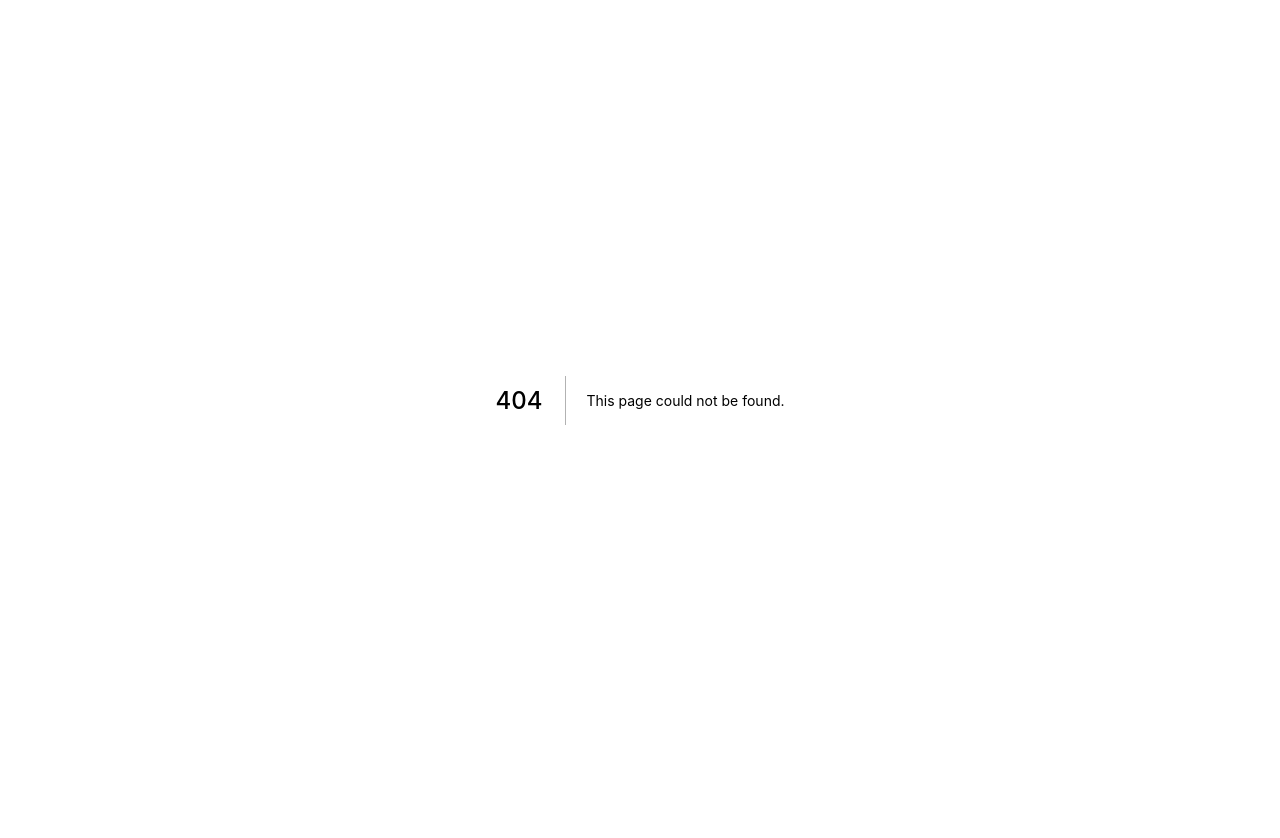
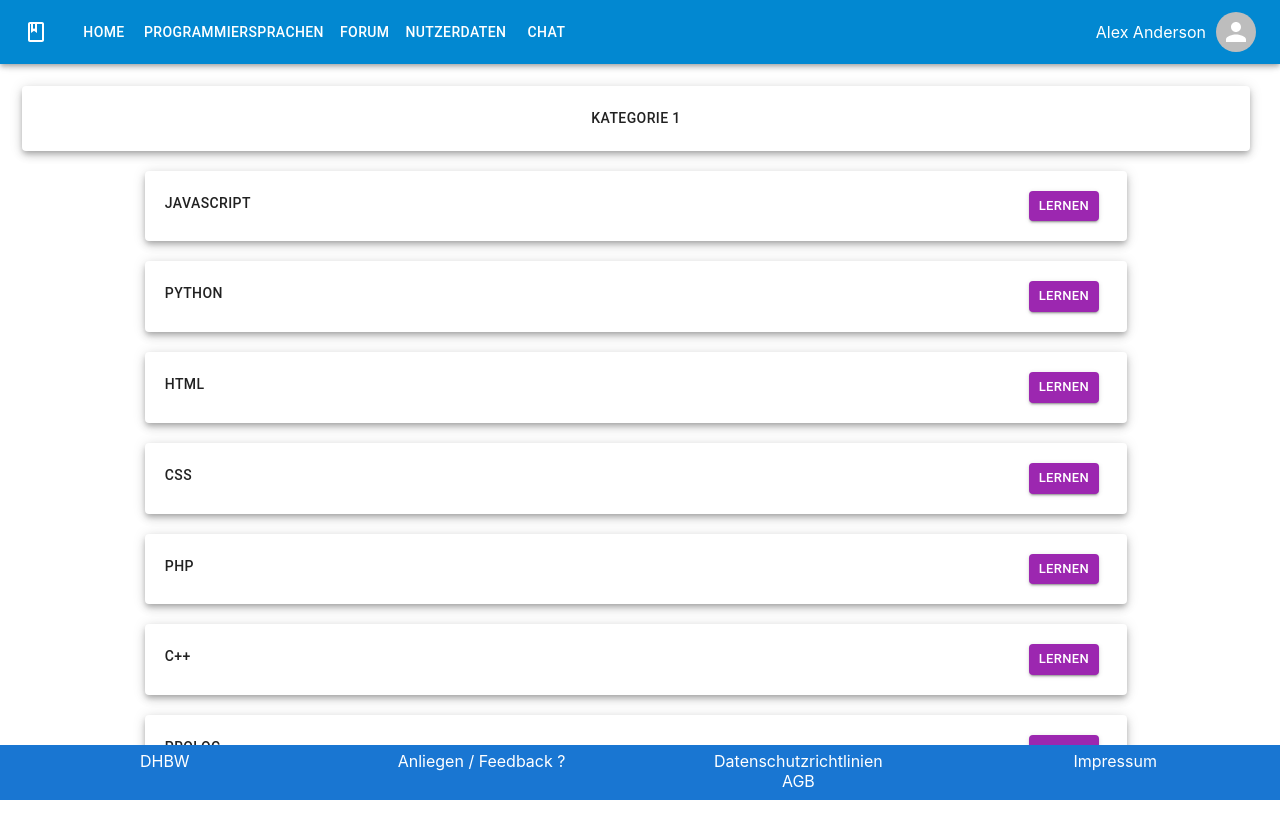
Before and after one commit to sakulklk/Lernmanagement, a Next.js app: page /programmiersprachen_uebersicht in a window 1280 px wide. Before the commit this address had no page. Shown: the top 838 px of the page. Before the commit the page ends 800 px from the top, so only its background shows below. Built offline with nearby package versions, Linux system fonts and the light colour scheme.

Commit message:
1 file modified, 4 added, 2 deleted

```diff
--- a/components/NavBar.js
+++ b/components/NavBar.js
@@ -18,7 +18,7 @@ export default function NavBar() {
   const loggedIn = true;
   const pages = [
     { name: 'Home', route: '/' },
-    { name: 'Programmiersprachen', route: '/programmiersprachen' },
+    { name: 'Programmiersprachen', route: '/programmiersprachen_uebersicht' },
     { name: 'Forum', route: '/forum' },
     { name: 'Nutzerdaten', route: '/nutzerdaten_kontoinformationen' },
     { name: 'Chat', route: '/chat' },
--- /dev/null
+++ b/components/lernsprachen/LernsprachenKategorie.js
@@ -0,0 +1,16 @@
+import * as React from 'react';
+
+import Paper from '@mui/material/Paper';
+import Typography from '@mui/material/Typography';
+
+export default function LernsprachenKategorie({ name, progress }) {
+  return (
+    <>
+      <Paper elevation={5} style={{ padding: '20px', textAlign: 'center' }}>
+        <Typography variant="button" noWrap>
+          Kategorie 1
+        </Typography>
+      </Paper>
+    </>
+  );
+}
--- /dev/null
+++ b/components/lernsprachen/LernsprachenPaper.js
@@ -0,0 +1,30 @@
+import * as React from 'react';
+import Grid from '@mui/material/Grid';
+import Paper from '@mui/material/Paper';
+import Typography from '@mui/material/Typography';
+import Button from '@mui/material/Button';
+
+export default function LernsprachenPaper({ name, progress }) {
+  return (
+    <>
+      <Paper
+        elevation={5}
+        style={{ margin: '20px auto', padding: '20px', width: '80%' }}
+      >
+        <Grid container>
+          <Grid item xs={11}>
+            <Typography variant="button" noWrap>
+              {name}
+            </Typography>
+          </Grid>
+          <Grid item xs={1}>
+            <Button variant="contained" color="secondary" size="small">
+              {' '}
+              lernen{' '}
+            </Button>
+          </Grid>
+        </Grid>
+      </Paper>
+    </>
+  );
+}
--- /dev/null
+++ b/pages/programmiersprachen_uebersicht.js
@@ -0,0 +1,80 @@
+import NavBar from '../components/NavBar.js';
+import Footer from '../components/Footer.js';
+import LernsprachenPaper from '../components/lernsprachen/LernsprachenPaper.js';
+import LernsprachenKategorie from '../components/lernsprachen/LernsprachenKategorie.js';
+import Grid from '@mui/material/Grid';
+
+import Typography from '@mui/material/Typography';
+
+export default function Test() {
+  const learningLanguages = [
+    {
+      name: 'JavaScript',
+      progress: 78,
+      learningMark: 'JSON',
+      category: 'Webentwicklung',
+    },
+    {
+      name: 'Python',
+      progress: 65,
+      learningMark: 'Tkinter',
+      category: 'Webentwicklung',
+    },
+    {
+      name: 'HTML',
+      progress: 90,
+      learningMark: 'Profiwissen',
+      category: 'Webentwicklung',
+    },
+    {
+      name: 'CSS',
+      progress: 77,
+      learningMark: 'Animationen',
+      category: 'Webentwicklung',
+    },
+    {
+      name: 'PHP',
+      progress: 9,
+      learningMark: 'Anwendungsbereiche',
+      category: 'Webentwicklung',
+    },
+    {
+      name: 'C++',
+      progress: 13,
+      learningMark: 'Variablen',
+      category: 'Webentwicklung',
+    },
+    {
+      name: 'Prolog',
+      progress: 55,
+      learningMark: 'Arithmetik',
+      category: 'Webentwicklung',
+    },
+  ];
+  return (
+    <>
+      <div style={{ marginBottom: '65px' }}>
+        <NavBar></NavBar>
+        <Grid container spacing={1}>
+          <Grid
+            item
+            xs={12}
+            style={{
+              margin: '30px',
+              padding: '0px',
+            }}
+          >
+            <LernsprachenKategorie />
+            {learningLanguages.map((learningLanguage) => (
+              <LernsprachenPaper
+                name={learningLanguage.name}
+                progress={learningLanguage.progress}
+              />
+            ))}
+          </Grid>
+        </Grid>
+      </div>
+      <Footer></Footer>
+    </>
+  );
+}
```
Also changed, not shown: components/lernsprachen/LernsprachenListItem.js (added, +16 -0 lines), pages/programmiersprachen.js (deleted, +0 -12 lines), components/CodinglanguageNav.js (deleted).
